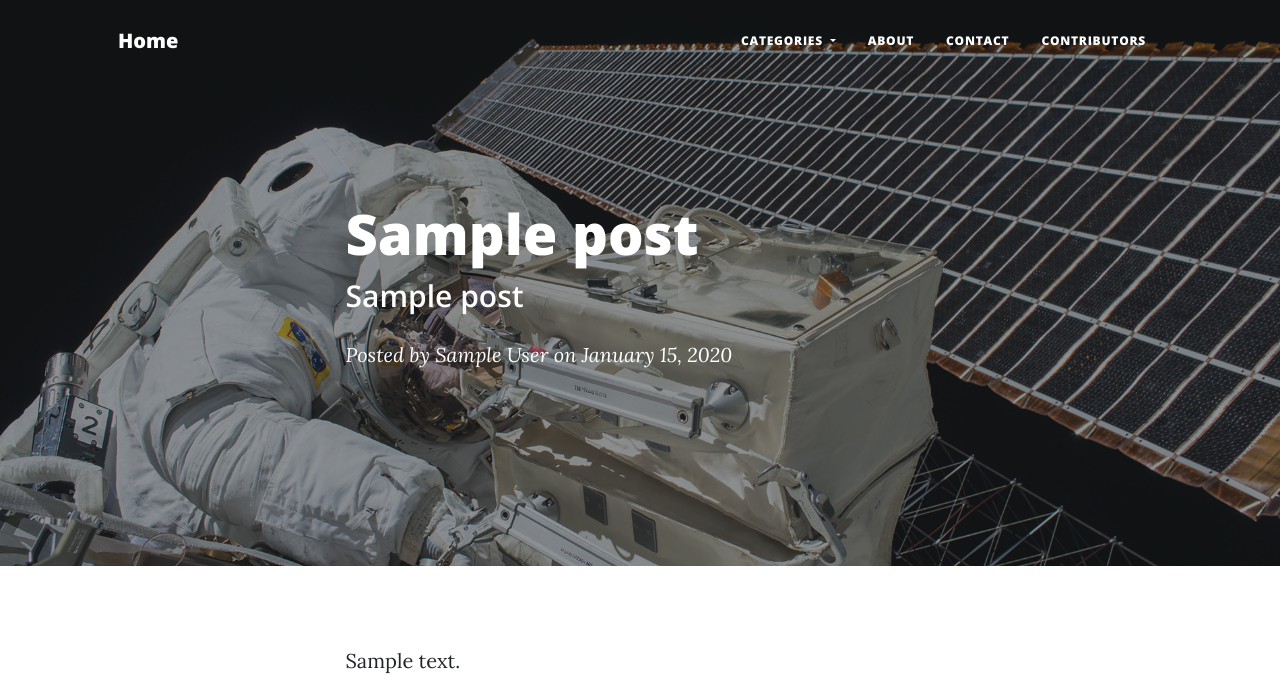
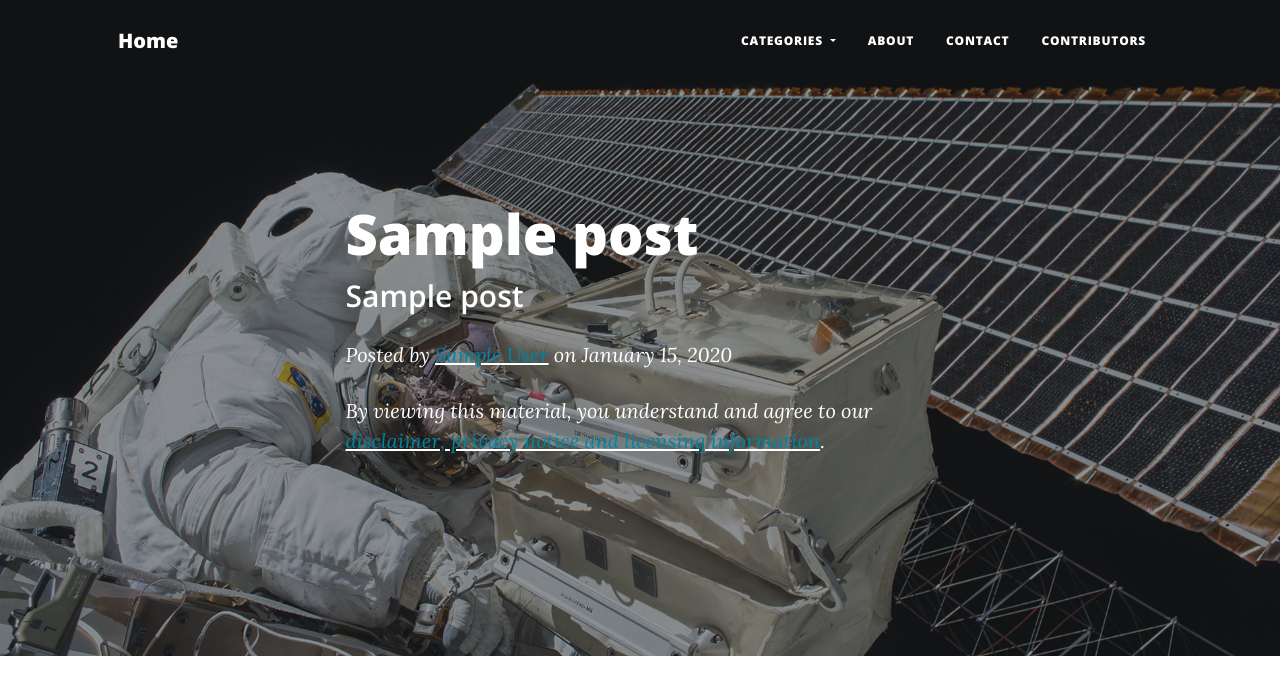
Before and after one commit to jeremybar32093/medicine_without, a Flask app: a page that uses templates/post.html in a window 1280 px wide. Shown: the top 696 px of the page. Run offline with Flask 2, Linux system fonts and the light colour scheme; tables that the repository leaves empty hold one stand-in row (values such as "Sample post"); some libraries are stand-ins or nearby versions.

Commit message:
updated post.html to include link to disclaimer in subheader

```diff
--- a/templates/post.html
+++ b/templates/post.html
@@ -53,9 +53,11 @@
                             <h2 class="subheading">{{ post.subtitle }}</h2>
                             <span class="meta">
                                 Posted by
-                                <a href="/contributors">{{ post.author }}</a>
+                                <u><a href="/contributors" style="color:rgb(0,133,161)">{{ post.author }}</a></u>
                                 on {{ post.date_posted.strftime('%B %d, %Y') }}
                             </span>
+                            <br>
+                            <i><span class="post-meta">By viewing this material, you understand and agree to our <u><a href="/disclaimer" style="color:rgb(0,133,161)">disclaimer, privacy notice and licensing information</a></u>.</span></i>
                         </div>
                     </div>
                 </div>
```
